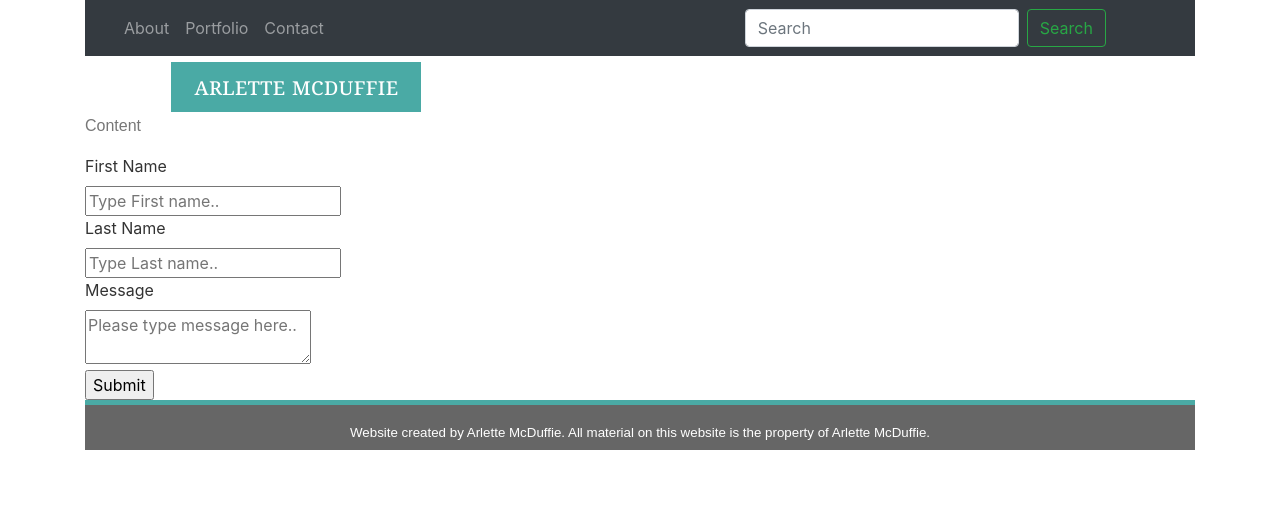
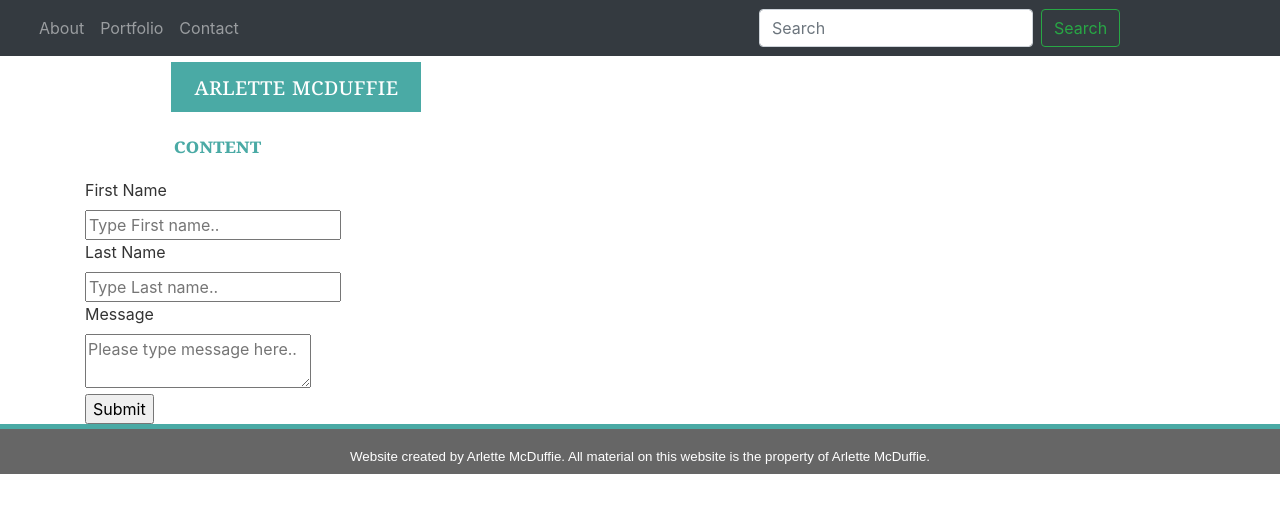
Before and after one commit to AMcDuffie/Bootstrap-Portfolio, a plain HTML site: page contact.html in a window 1280 px wide. Drawn offline with nearby package versions, Linux system fonts and the light colour scheme.

Commit message:
Update contact.html

```diff
--- a/contact.html
+++ b/contact.html
@@ -9,10 +9,6 @@
             </title>
         </head>
         <body>
-
-		<div class="container">
-
-
 
 
 <div class="row">
@@ -41,6 +37,9 @@
 </div>
 </div>
 
+<div class="container">
+
+
 <div class="row">
 <div class="col-md-6">
            <h1>Arlette McDuffie</h1>
@@ -49,7 +48,7 @@
 
 <div class="row">
 <div class="col-md-12">
-<p>Content</p>
+<h2>Content</h2>
 </div>
 </div>
 
@@ -77,6 +76,7 @@
 		</div>
 </div>
 </div>
+</div>
 
 <div class="row">
 <div class="col-md-12">
@@ -85,6 +85,6 @@
 </footer>
 </div>
 </div>
-			</div>
+
             </body>
 </html>
```
